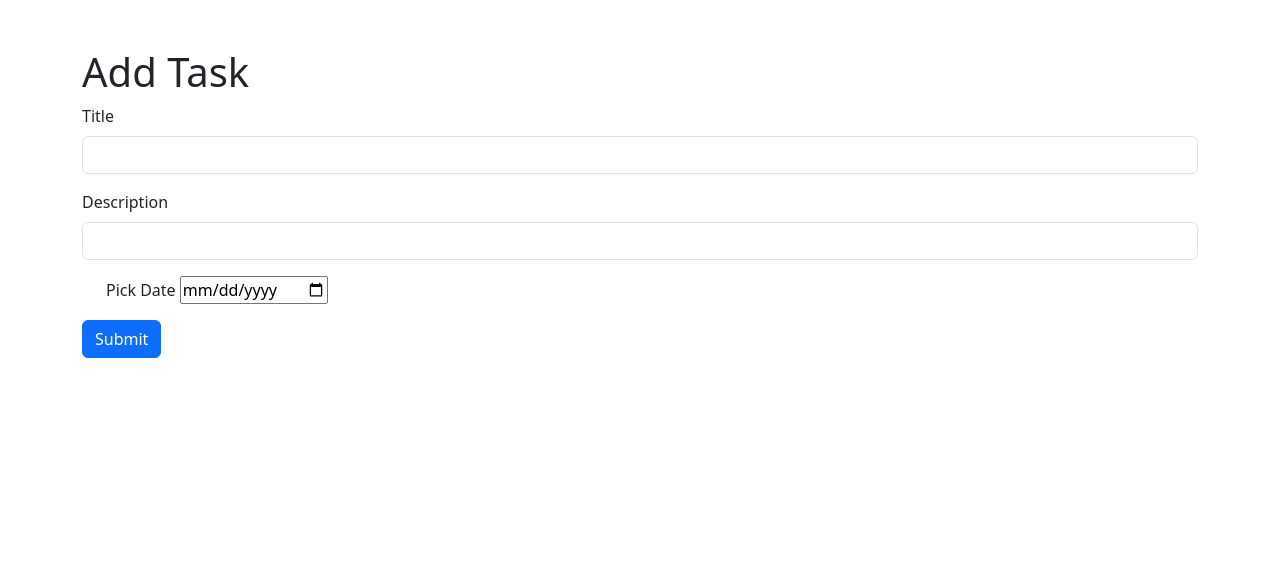
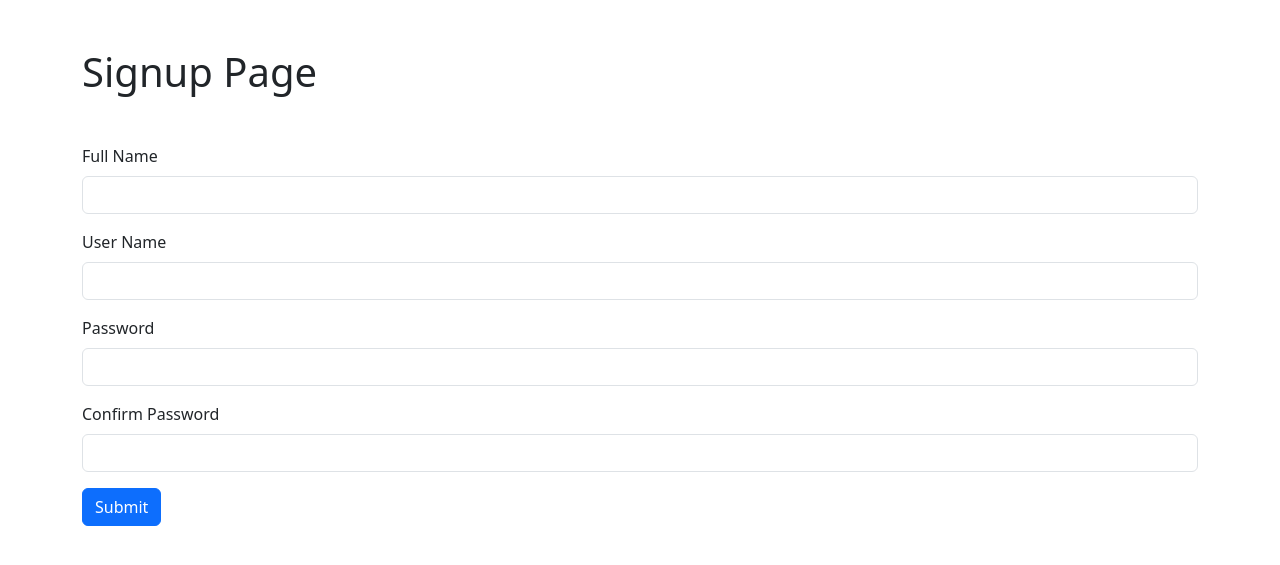
Before and after one commit to nithin-daniel/mulearn-task, a Django app: page / in a window 1280 px wide. Shown: the top 565 px of the page. Run offline with Django 4.2, Linux system fonts and the light colour scheme.

Commit message:
signup page designed

```diff
--- /dev/null
+++ b/core/forms.py
@@ -0,0 +1,3 @@
+from django import forms
+from django.contrib.auth.forms import UserCreationForm
+from django.contrib.auth.models import User
--- a/core/views.py
+++ b/core/views.py
@@ -1,6 +1,19 @@
 from django.shortcuts import render
 from django.http import HttpResponse
+from django.contrib.auth.models import User,auth
 
 # Create your views here.
 def index(request):
-    return render(request, 'core/add-task.html')
+    return render(request, 'core/signup.html')
+
+
+def register(request):
+    if request.method == 'POST':
+        full_name = request.POST['first_name']
+        username = request.POST['username']
+        password1 = request.POST['password1']
+        password2 = request.POST['password2']
+
+        user = User.objects.create_user(username=username,password1=password1,password2=password2)
+        user.save()
+        print('user created')
--- a/templates/core/add-task.html
+++ b/templates/core/add-task.html
@@ -1,6 +1,6 @@
 {% extends 'core/base.html' %}
 
-{% block container %}
+{% block content %}
 
 
 
@@ -25,4 +25,4 @@
       </form>
 </div>
 
-{% endblock container %}
+{% endblock content %}
--- a/templates/core/base.html
+++ b/templates/core/base.html
@@ -8,11 +8,11 @@
   </head>
   <body>
 
-    {% block container %}
+    {% block content %}
 
     <!-- Display block content here -->
 
-    {% endblock container %}
+    {% endblock content %}
 
     <script src="https://cdn.jsdelivr.net/npm/bootstrap@5.3.0-alpha1/dist/js/bootstrap.bundle.min.js" integrity="sha384-w76AqPfDkMBDXo30jS1Sgez6pr3x5MlQ1ZAGC+nuZB+EYdgRZgiwxhTBTkF7CXvN" crossorigin="anonymous"></script>
   </body>
--- a/templates/core/index.html
+++ b/templates/core/index.html
@@ -1,7 +1,7 @@
 {% extends 'core/base.html' %}
 
 
-{% block container %}
+{% block content %}
 
 
 
@@ -44,4 +44,4 @@
   </div>
 </div>
 
-{% endblock container %}
+{% endblock content %}
--- /dev/null
+++ b/templates/core/signup.html
@@ -0,0 +1,31 @@
+{% extends 'core/base.html' %}
+
+
+{% block content %}
+<div class="container mt-5">
+    <h1 class="mb-5">Signup Page</h1>
+    <form>
+        <div class="mb-3">
+            <label for="" class="form-label">Full Name</label>
+            <input type="text" class="form-control" id="" aria-describedby="emailHelp">
+            </div>
+
+        <div class="mb-3">
+                <label for="" class="form-label">User Name</label>
+                <input type="text" class="form-control" id="" aria-describedby="emailHelp">
+        </div>
+
+        <div class="mb-3">
+        <label for="exampleInputPassword1" class="form-label">Password</label>
+        <input type="password" class="form-control" id="exampleInputPassword1">
+        </div>
+
+        <div class="mb-3">
+            <label for="exampleInputPassword1" class="form-label">Confirm Password</label>
+            <input type="password" class="form-control" id="exampleInputPassword1">
+            </div>
+
+        <button type="submit" class="btn btn-primary">Submit</button>
+    </form>
+</div>
+{% endblock content %}
```
Also changed, not shown: templates/core/signin.html (added).
